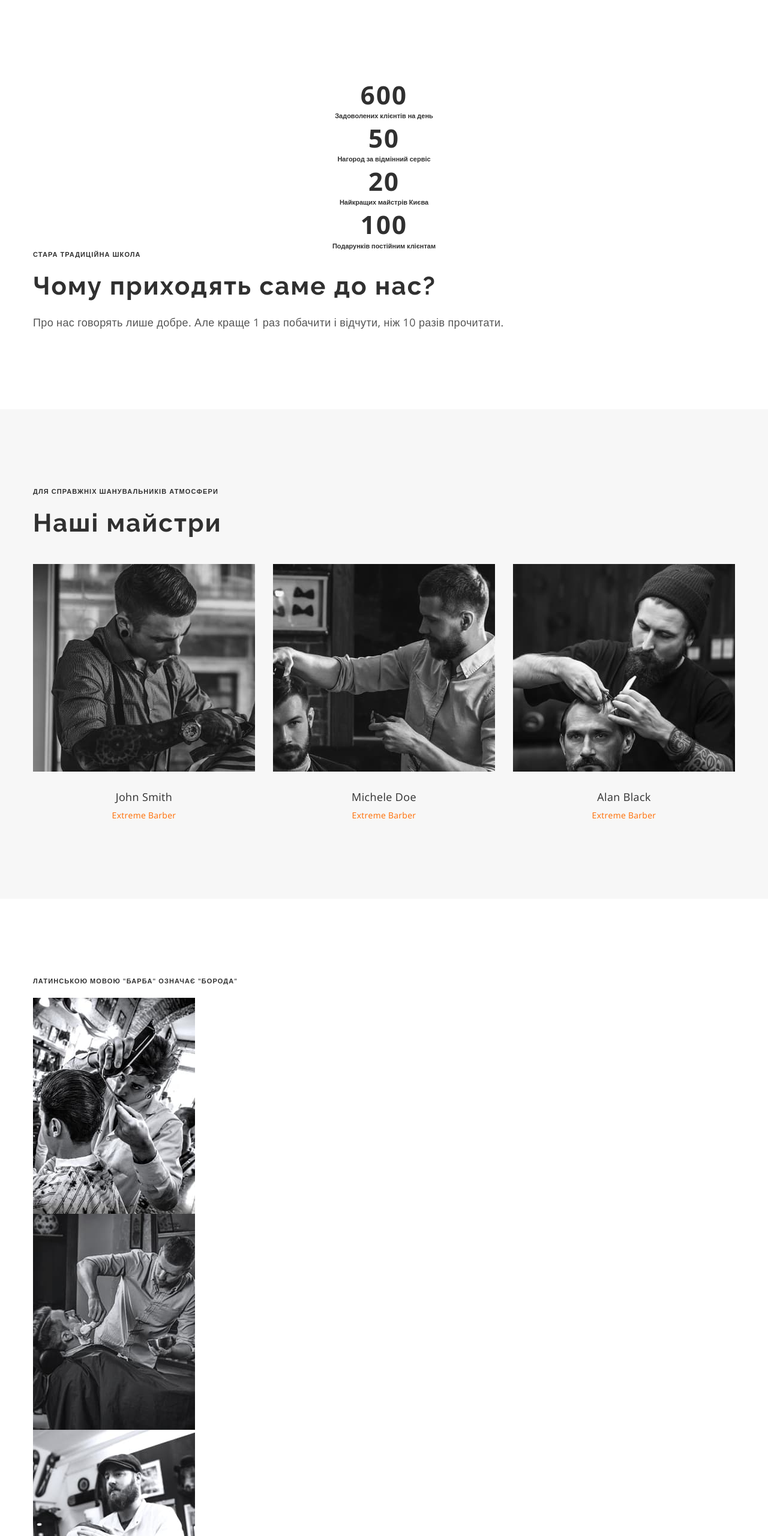
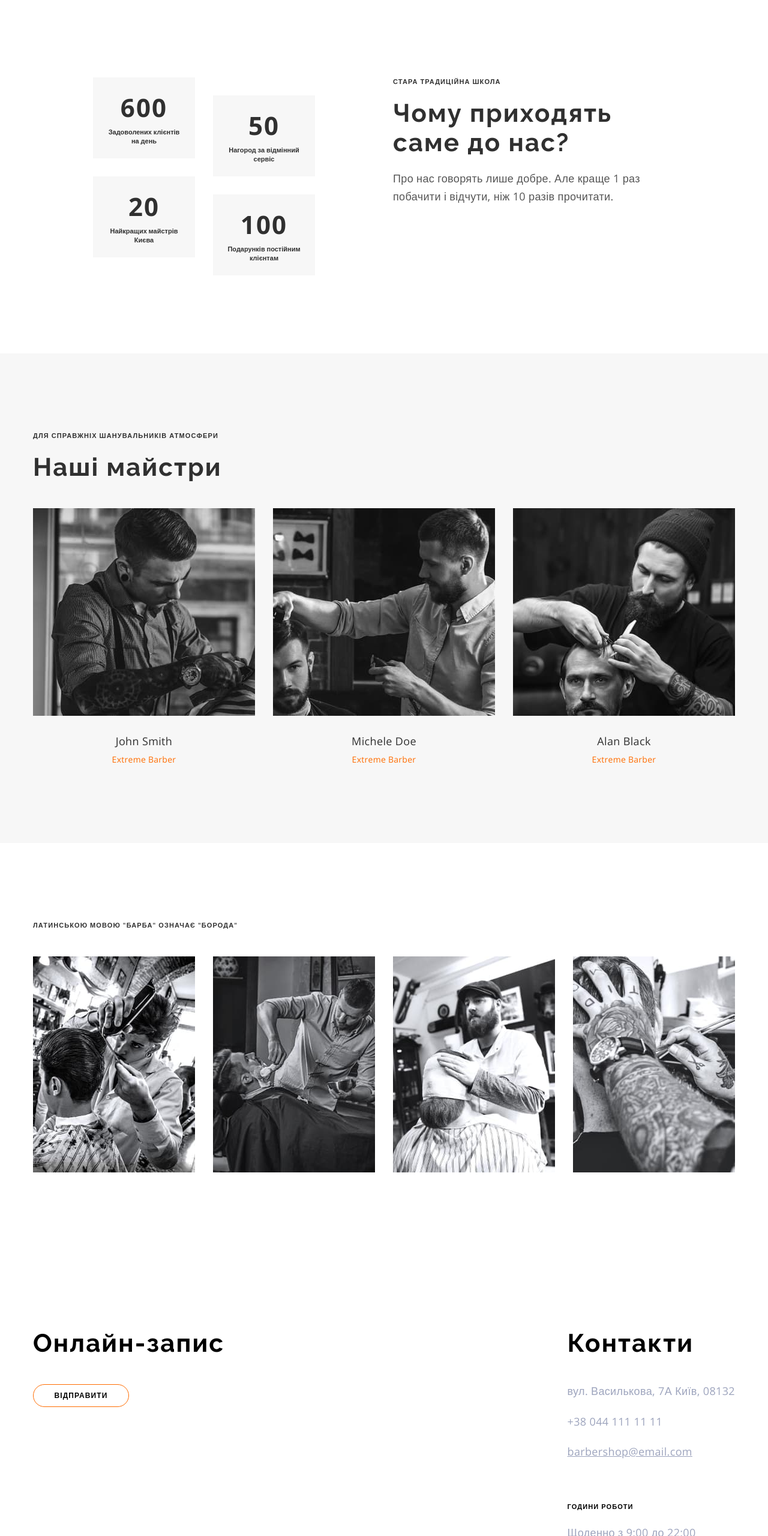
Before and after one commit to ihor-kutsenko/Barbershop-UA, a plain HTML site: page index.html in a window 1280 px wide. Shown: the part 2220-4780 px from the top of the page at 60% size. Drawn offline with nearby package versions, Linux system fonts and the light colour scheme.

Commit message:
final flexbox

```diff
--- a/css/styles.css
+++ b/css/styles.css
@@ -341,7 +341,27 @@ address{
 
 /* ==================== START ADVANTAGES  ==================== */
 
+.advantages-container {
+    display: flex;
+    justify-content: space-between;
+}
+
+.advantages-right-side,
+.advantages-left-side {
+    flex-basis: calc((100% - 30px) / 2);
+}
+
+.advantages-list{
+    display: flex;
+    flex-wrap: wrap;
+    justify-content: space-between;
+    align-items: flex-start;
+    width: 370px;
+    margin: 0 auto;
+}
 .advantages-list-quantity {
+    margin-bottom: 6px;
+
     font-weight: 700;
     font-size: 42px;
     line-height: 1.36;
@@ -359,6 +379,25 @@ address{
 
     color: var(--secondary-text-color-light-theme);
 }
+
+.advantages-list-item {
+    padding: 21px;
+
+
+    width: 170px;
+    min-height: 133px;
+    background-color: var(--old-school-backgrond-color);
+}
+
+.advantages-list-item:nth-child(even) {
+    margin-top: 30px;
+}
+
+.advantages-description,
+.advantages-right-side .title {
+    max-width: 460px;
+}
+
 /* ==================== /END ADVANTAGES  ==================== */
 
 /* ==================== START EMPLOYEES  ==================== */
@@ -415,11 +454,44 @@ address{
 
 /* ==================== START GALLERY  ==================== */
 
+.gallery .overtitle-theme-light {
+    margin-bottom: 44px;
+}
+
+.gallery-list {
+    display: flex;
+    flex-wrap: wrap;
+    margin-top: -30px;
+    margin-left: -30px;
+}
+
+.gallery-list-item {
+    margin-top: 30px;
+    margin-left: 30px;
+    flex-basis: calc((100% - 120px) / 4);
+}
 
 /* ==================== /END GALLERY  ==================== */
 
 
 /* ==================== START CONTACT ==================== */
+.contact-container {
+    display: flex;
+    justify-content: space-between;
+    flex-basis: 50%;
+}
+
+.contact-info-section .title-theme-dark {
+    margin-bottom: 40px;
+}
+
+.contact-info-section {
+    padding-left: 100px;
+}
+
+.contact-list-item:not(:last-child) {
+    margin-bottom: 20px;
+}
 
 .contact-list-link {
     font-weight: 400;
@@ -440,6 +512,10 @@ address{
     /* color: var(--secondary-text-color-dark-theme); */
 }
 
+.contact-info-section .contact-text {
+    margin: 70px auto 20px;
+}
+
 .contact-info-date {
     font-weight: 400;
     font-size: 18px;
@@ -452,6 +528,25 @@ address{
 
 /* ==================== START FOOTER ==================== */
 
+.footer {
+    padding: 56px 55px;
+}
+
+.footer-container {
+    display: flex;
+    align-items: center;
+    justify-content: space-between;
+}
+
+.footer-container .social-links-list {
+    display: flex;
+    margin-left: auto;
+}
+
+.footer-container .social-links-list-item:not(:last-child) {
+    margin-right: 40px;
+}
+
 .copyright {
     font-weight: 600;
     font-size: 11px;
```
